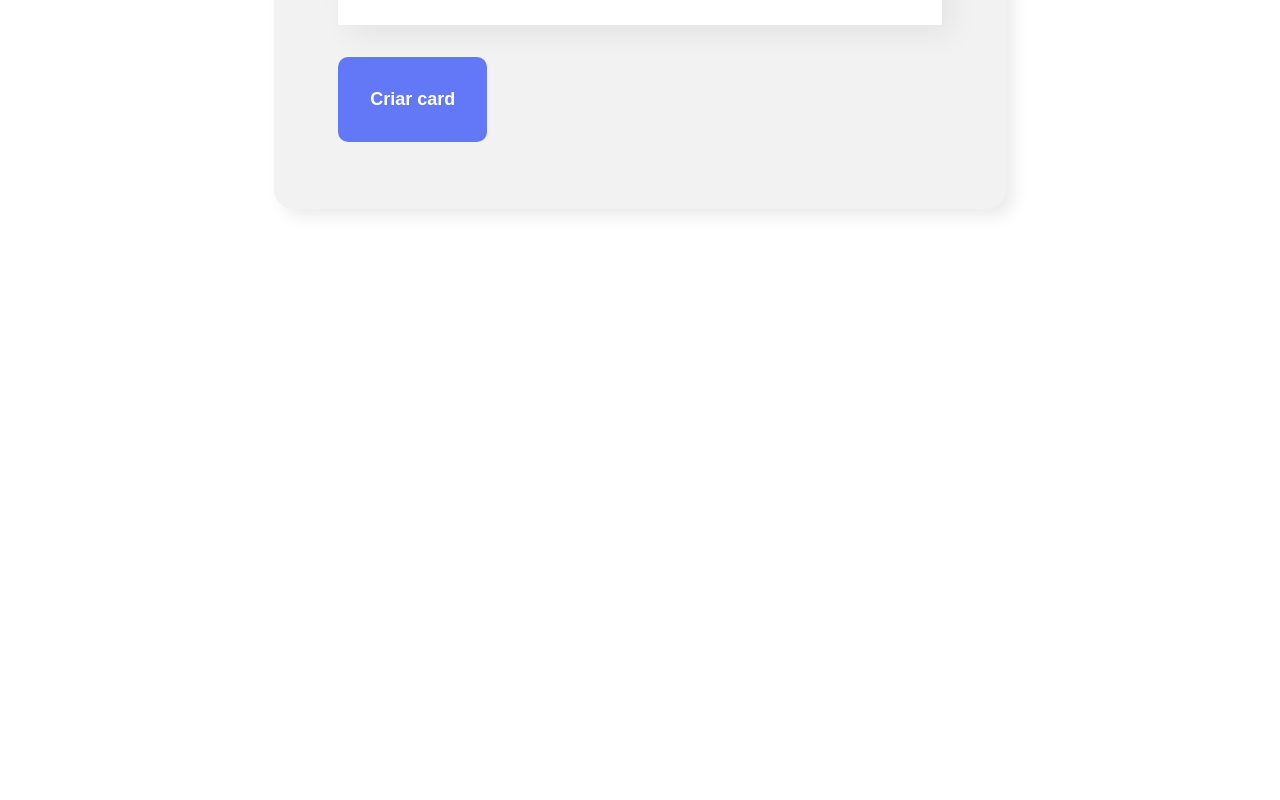
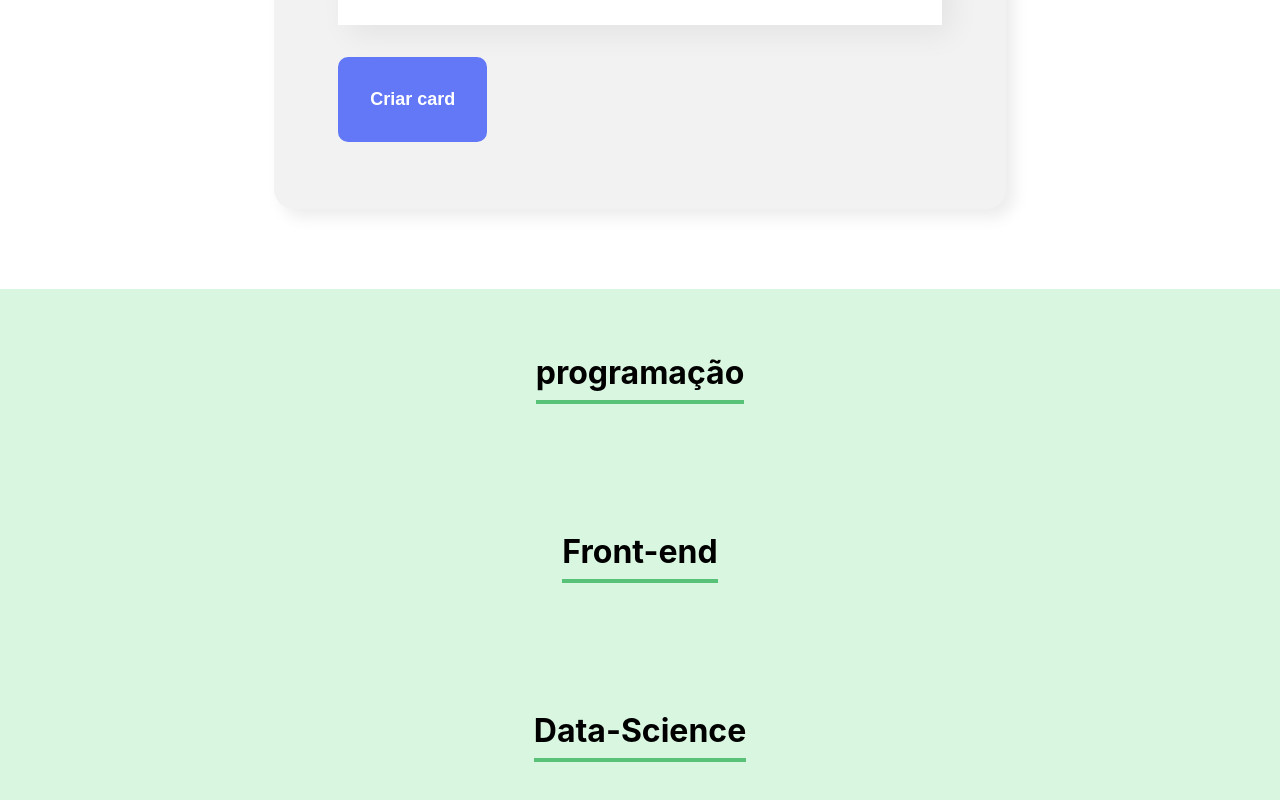
Before and after one commit to robertfreitas1/organo, a React (Create React App) app: page / in a window 1280 px wide. Shown: the part 1186-1986 px from the top of the page. Before the commit the page ends 1475 px from the top, so only its background shows below. Built offline with nearby package versions, Linux system fonts and the light colour scheme.

Commit message:
criando o componente time

```diff
--- a/src/App.js
+++ b/src/App.js
@@ -2,6 +2,7 @@
 import { useState } from 'react';
 import Banner from './componentes/Banner/Banner';
 import Formulario from './componentes/Formulario';
+import Time from './componentes/Time'
 
 
 function App() {
@@ -18,6 +19,9 @@
       <header className="App-header">
        <Banner/>
       <Formulario  aoNovoColaboradorAdicionado={ colaborador => aoNovoColaboradorAdicionado(colaborador)} />
+        <Time nome="programação" />
+        <Time nome="Front-end" />
+        <Time nome="Data-Science " />
 
 
       </header>
--- /dev/null
+++ b/src/componentes/Time/Time.css
@@ -0,0 +1,13 @@
+.time{
+    text-align: center;
+    padding: 32px ;
+    background-color: #D9F7E0;
+}
+
+.time h3 {
+    font-size: 32px;
+    border-bottom: 4px solid #57c278;
+    display: inline-block;
+    padding-bottom: 8px;
+
+}
--- /dev/null
+++ b/src/componentes/Time/index.js
@@ -0,0 +1,12 @@
+import './Time.css'
+
+
+const Time = (props) => {
+ return (
+    <section className='time' >
+        <h3>{props.nome}</h3>
+    </section>
+ )
+}
+
+export default Time
```
